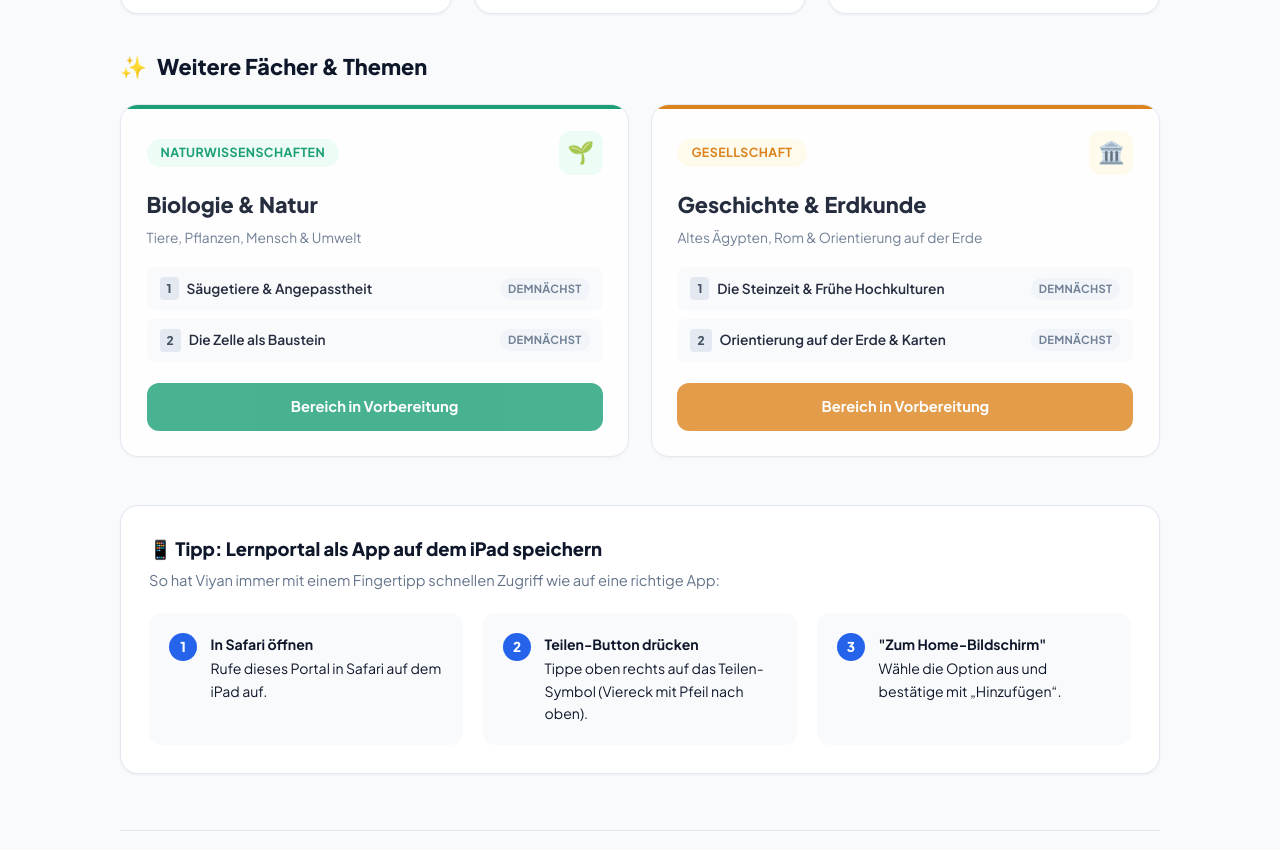
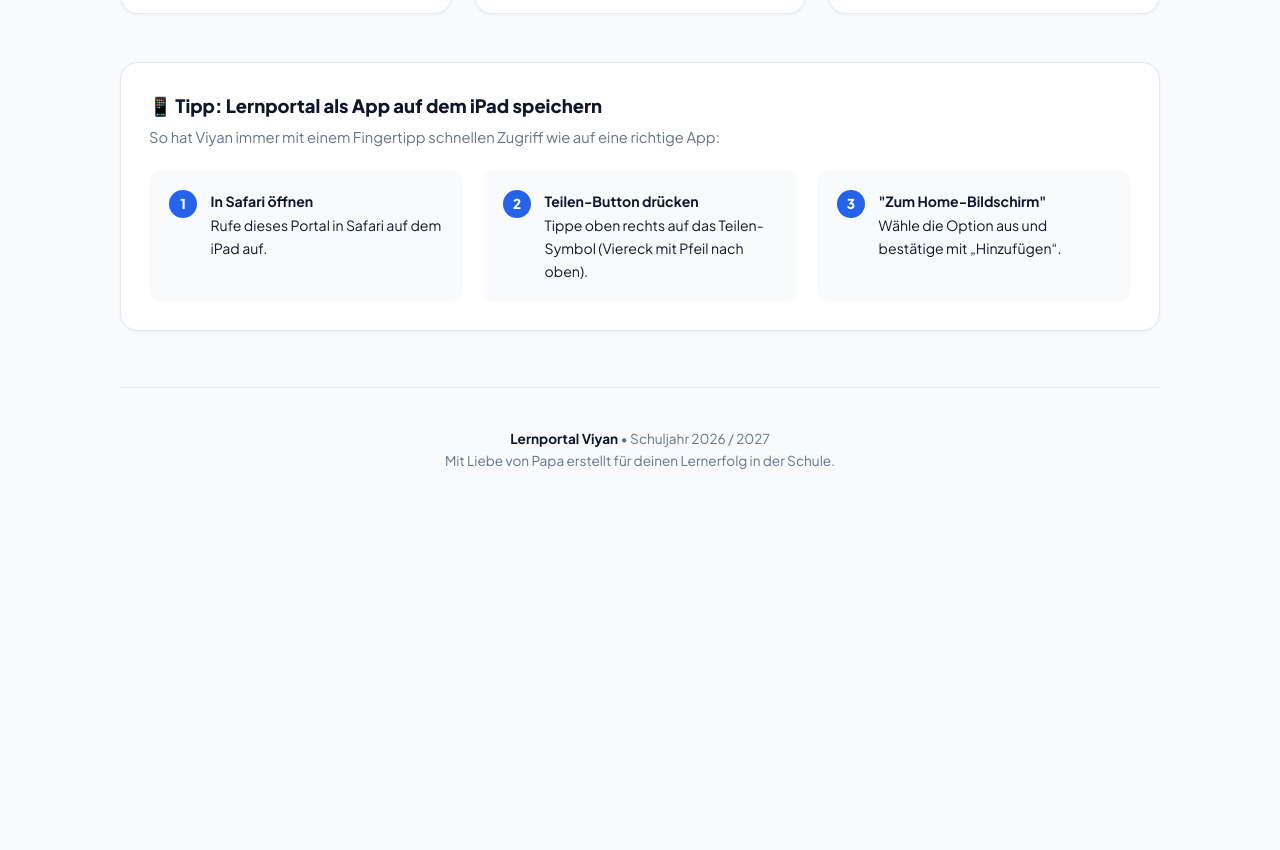
Before and after one commit to feyhat79/Viyan, a plain HTML site: page index.html in a window 1280 px wide. Shown: the part 1036-1886 px from the top of the page. After the commit the page ends 1564 px from the top, so only its background shows below. Drawn offline with Linux system fonts and the light colour scheme.

Commit message:
Weitere Faecher entfernt, Fokus auf Mathe, Deutsch und Englisch

```diff
--- a/index.html
+++ b/index.html
@@ -140,58 +140,6 @@
 
     </div>
 
-    <!-- Sektion: Weitere Fächer (in Vorbereitung) -->
-    <h2 class="section-heading"><span>✨</span> Weitere Fächer &amp; Themen</h2>
-    <div class="dashboard-grid">
-
-      <!-- Kachel: Naturwissenschaften -->
-      <div class="subject-card theme-nawi" style="opacity: 0.9;">
-        <div class="subject-card-header">
-          <span class="badge-pill badge-nawi" style="margin-bottom: 0;">Naturwissenschaften</span>
-          <div class="subject-icon-box">🌱</div>
-        </div>
-        <h3 class="subject-card-title">Biologie &amp; Natur</h3>
-        <div class="subject-card-sub">Tiere, Pflanzen, Mensch &amp; Umwelt</div>
-
-        <ul class="chapters-preview-list">
-          <li class="chapter-preview-item">
-            <span class="chapter-name"><span class="chapter-badge-num">1</span> Säugetiere &amp; Angepasstheit</span>
-            <span class="chapter-status status-soon">Demnächst</span>
-          </li>
-          <li class="chapter-preview-item">
-            <span class="chapter-name"><span class="chapter-badge-num">2</span> Die Zelle als Baustein</span>
-            <span class="chapter-status status-soon">Demnächst</span>
-          </li>
-        </ul>
-
-        <span class="btn-open btn-nawi" style="opacity: 0.8; cursor: default;">Bereich in Vorbereitung</span>
-      </div>
-
-      <!-- Kachel: Gesellschaftslehre -->
-      <div class="subject-card theme-gesellschaft" style="opacity: 0.9;">
-        <div class="subject-card-header">
-          <span class="badge-pill badge-gesellschaft" style="margin-bottom: 0;">Gesellschaft</span>
-          <div class="subject-icon-box">🏛️</div>
-        </div>
-        <h3 class="subject-card-title">Geschichte &amp; Erdkunde</h3>
-        <div class="subject-card-sub">Altes Ägypten, Rom &amp; Orientierung auf der Erde</div>
-
-        <ul class="chapters-preview-list">
-          <li class="chapter-preview-item">
-            <span class="chapter-name"><span class="chapter-badge-num">1</span> Die Steinzeit &amp; Frühe Hochkulturen</span>
-            <span class="chapter-status status-soon">Demnächst</span>
-          </li>
-          <li class="chapter-preview-item">
-            <span class="chapter-name"><span class="chapter-badge-num">2</span> Orientierung auf der Erde &amp; Karten</span>
-            <span class="chapter-status status-soon">Demnächst</span>
-          </li>
-        </ul>
-
-        <span class="btn-open btn-gesellschaft" style="opacity: 0.8; cursor: default;">Bereich in Vorbereitung</span>
-      </div>
-
-    </div>
-
     <!-- iPad Tipp Box -->
     <div class="ipad-guide">
       <h3 style="font-size: 1.15rem; font-weight: 800; color: var(--text-main); margin-bottom: 0.35rem;">📱 Tipp: Lernportal als App auf dem iPad speichern</h3>
```
